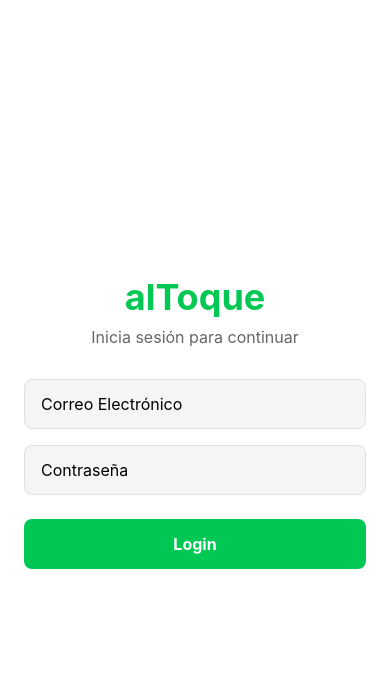
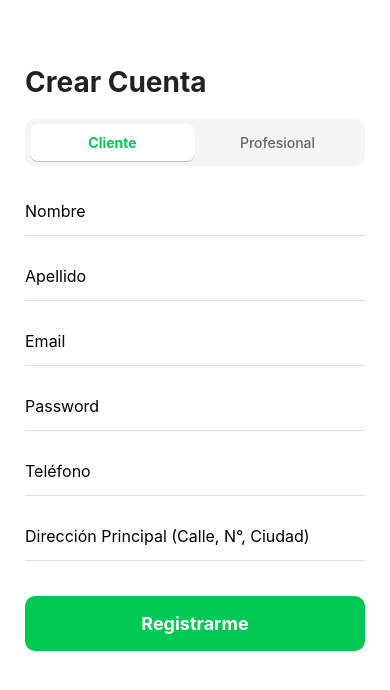
Before and after one commit to erickvicentin/altoque-app, a React Native app: screen /Register in a window 390 px wide. Shown: the top 690 px of the page. Built offline with nearby package versions, Linux system fonts and the light colour scheme.

Commit message:
feat: add registration screen and link from login screen

```diff
--- a/App.tsx
+++ b/App.tsx
@@ -5,6 +5,7 @@ import { createNativeStackNavigator } from "@react-navigation/native-stack";
 import LoginScreen from "./src/screens/LoginScreen";
 import HomeCliente from "./src/screens/HomeCliente";
 import HomeProfesional from "./src/screens/HomeProfesional";
+import RegisterScreen from './src/screens/RegisterScreen';
 
 const Stack = createNativeStackNavigator();
 
@@ -18,6 +19,7 @@ export default function App() {
         <Stack.Screen name="Login" component={LoginScreen} />
         <Stack.Screen name="HomeCliente" component={HomeCliente} />
         <Stack.Screen name="HomeProfesional" component={HomeProfesional} />
+        <Stack.Screen name="Register" component={RegisterScreen} />
       </Stack.Navigator>
     </NavigationContainer>
   );
--- a/src/screens/LoginScreen.tsx
+++ b/src/screens/LoginScreen.tsx
@@ -71,6 +71,17 @@ export default function LoginScreen({ navigation }: any) {
           {loading ? "Cargando..." : "Login"}
         </Text>
       </TouchableOpacity>
+      <TouchableOpacity
+        style={{ marginTop: 20 }}
+        onPress={() => navigation.navigate("Register")}
+      >
+        <Text style={{ color: "#666", textAlign: "center" }}>
+          ¿No tienes cuenta?{" "}
+          <Text style={{ color: "#00C853", fontWeight: "bold" }}>
+            Regístrate
+          </Text>
+        </Text>
+      </TouchableOpacity>
     </View>
   );
 }
--- /dev/null
+++ b/src/screens/RegisterScreen.tsx
@@ -0,0 +1,256 @@
+import React, { useState } from "react";
+import {
+  StyleSheet,
+  Text,
+  TextInput,
+  TouchableOpacity,
+  View,
+  ScrollView,
+  Switch,
+  Alert,
+} from "react-native";
+import api from "../services/api";
+
+export default function RegisterScreen({ navigation }: any) {
+  const [role, setRole] = useState<"client" | "professional">("client");
+  const [loading, setLoading] = useState(false);
+
+  // Estados comunes
+  const [formData, setFormData] = useState({
+    email: "",
+    password: "",
+    name: "",
+    last_name: "",
+    phone: "",
+    address_line: "", // Para cliente
+    profession: "Barberia", // Para pro (valor por defecto)
+    has_physical_shop: false, // Para pro
+    shop_address: "", // Para pro
+  });
+
+  const handleRegister = async () => {
+    setLoading(true);
+    try {
+      const response = await api.post("/register", {
+        ...formData,
+        role: role,
+      });
+
+      Alert.alert("¡Éxito!", "Usuario creado correctamente");
+      navigation.replace("Login");
+    } catch (error: any) {
+      const msg = error.response?.data?.message || "Error al registrar";
+      Alert.alert("Error", msg);
+    } finally {
+      setLoading(false);
+    }
+  };
+
+  return (
+    <ScrollView
+      style={styles.container}
+      contentContainerStyle={{ paddingBottom: 40 }}
+    >
+      <Text style={styles.title}>Crear Cuenta</Text>
+
+      {/* SWITCH DE ROL (Selector tipo Figma) */}
+      <View style={styles.roleContainer}>
+        <TouchableOpacity
+          style={[
+            styles.roleButton,
+            role === "client" && styles.roleButtonActive,
+          ]}
+          onPress={() => setRole("client")}
+        >
+          <Text
+            style={[
+              styles.roleText,
+              role === "client" && styles.roleTextActive,
+            ]}
+          >
+            Cliente
+          </Text>
+        </TouchableOpacity>
+        <TouchableOpacity
+          style={[
+            styles.roleButton,
+            role === "professional" && styles.roleButtonActive,
+          ]}
+          onPress={() => setRole("professional")}
+        >
+          <Text
+            style={[
+              styles.roleText,
+              role === "professional" && styles.roleTextActive,
+            ]}
+          >
+            Profesional
+          </Text>
+        </TouchableOpacity>
+      </View>
+
+      {/* CAMPOS COMUNES */}
+      <TextInput
+        style={styles.input}
+        placeholder="Nombre"
+        onChangeText={(v) => setFormData({ ...formData, name: v })}
+      />
+      <TextInput
+        style={styles.input}
+        placeholder="Apellido"
+        onChangeText={(v) => setFormData({ ...formData, last_name: v })}
+      />
+      <TextInput
+        style={styles.input}
+        placeholder="Email"
+        keyboardType="email-address"
+        autoCapitalize="none"
+        onChangeText={(v) => setFormData({ ...formData, email: v })}
+      />
+      <TextInput
+        style={styles.input}
+        placeholder="Password"
+        secureTextEntry
+        onChangeText={(v) => setFormData({ ...formData, password: v })}
+      />
+      <TextInput
+        style={styles.input}
+        placeholder="Teléfono"
+        keyboardType="phone-pad"
+        onChangeText={(v) => setFormData({ ...formData, phone: v })}
+      />
+
+      {/* CAMPOS DINÁMICOS SEGÚN ROL */}
+      {role === "client" ? (
+        <TextInput
+          style={styles.input}
+          placeholder="Dirección Principal (Calle, N°, Ciudad)"
+          onChangeText={(v) => setFormData({ ...formData, address_line: v })}
+        />
+      ) : (
+        <View>
+          <Text style={styles.label}>Rubro Profesional:</Text>
+          <View style={styles.pickerContainer}>
+            {["Pilates", "Barberia", "Carpinteria", "Electricidad"].map((p) => (
+              <TouchableOpacity
+                key={p}
+                style={[
+                  styles.chip,
+                  formData.profession === p && styles.chipActive,
+                ]}
+                onPress={() => setFormData({ ...formData, profession: p })}
+              >
+                <Text
+                  style={formData.profession === p ? { color: "white" } : {}}
+                >
+                  {p}
+                </Text>
+              </TouchableOpacity>
+            ))}
+          </View>
+
+          <View style={styles.switchRow}>
+            <Text>¿Tienes local físico?</Text>
+            <Switch
+              value={formData.has_physical_shop}
+              onValueChange={(v) =>
+                setFormData({ ...formData, has_physical_shop: v })
+              }
+            />
+          </View>
+
+          {formData.has_physical_shop && (
+            <TextInput
+              style={styles.input}
+              placeholder="Dirección del Local"
+              onChangeText={(v) =>
+                setFormData({ ...formData, shop_address: v })
+              }
+            />
+          )}
+        </View>
+      )}
+
+      <TouchableOpacity
+        style={styles.button}
+        onPress={handleRegister}
+        disabled={loading}
+      >
+        <Text style={styles.buttonText}>
+          {loading ? "Procesando..." : "Registrarme"}
+        </Text>
+      </TouchableOpacity>
+    </ScrollView>
+  );
+}
+
+const styles = StyleSheet.create({
+  container: { flex: 1, backgroundColor: "white", padding: 25 },
+  title: {
+    fontSize: 28,
+    fontWeight: "bold",
+    marginBottom: 20,
+    marginTop: 40,
+    color: "#212121",
+  },
+  roleContainer: {
+    flexDirection: "row",
+    backgroundColor: "#F5F5F5",
+    borderRadius: 10,
+    padding: 5,
+    marginBottom: 20,
+  },
+  roleButton: {
+    flex: 1,
+    paddingVertical: 10,
+    alignItems: "center",
+    borderRadius: 8,
+  },
+  roleButtonActive: {
+    backgroundColor: "white",
+    elevation: 2,
+    shadowColor: "#000",
+    shadowOffset: { width: 0, height: 1 },
+    shadowOpacity: 0.2,
+  },
+  roleText: { color: "#666", fontWeight: "500" },
+  roleTextActive: { color: "#00C853", fontWeight: "bold" },
+  input: {
+    height: 50,
+    borderBottomWidth: 1,
+    borderBottomColor: "#E0E0E0",
+    marginBottom: 15,
+    fontSize: 16,
+  },
+  label: { fontSize: 14, color: "#666", marginBottom: 10 },
+  pickerContainer: {
+    flexDirection: "row",
+    flexWrap: "wrap",
+    gap: 10,
+    marginBottom: 15,
+  },
+  chip: {
+    paddingHorizontal: 12,
+    paddingVertical: 6,
+    borderRadius: 20,
+    borderWidth: 1,
+    borderColor: "#E0E0E0",
+  },
+  chipActive: { backgroundColor: "#00C853", borderColor: "#00C853" },
+  switchRow: {
+    flexDirection: "row",
+    justifyContent: "space-between",
+    alignItems: "center",
+    marginBottom: 15,
+    paddingVertical: 10,
+  },
+  button: {
+    backgroundColor: "#00C853",
+    height: 55,
+    borderRadius: 10,
+    justifyContent: "center",
+    alignItems: "center",
+    marginTop: 20,
+  },
+  buttonText: { color: "white", fontSize: 18, fontWeight: "bold" },
+});
```
